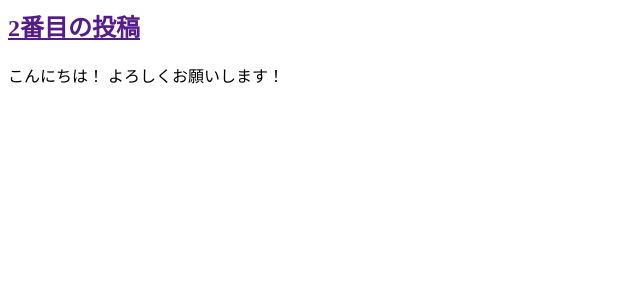
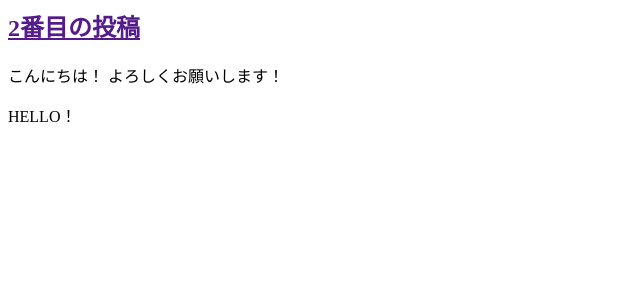
Before and after one commit to Noriko08/my-first-blog, a Django app: page / in a window 1280 px wide. Shown: the part 227-527 px from the top of the page, without its empty margins (0-640 px from the left). Run offline with Django 5.2, Linux system fonts and the light colour scheme.

Commit message:
HELLO追加

```diff
--- a/blog/templates/blog/post_list.html
+++ b/blog/templates/blog/post_list.html
@@ -17,6 +17,7 @@
             <p>公開日: 2014/06/14, 12:14</p>
             <h2><a href="">2番目の投稿</a></h2>
             <p> こんにちは！ よろしくお願いします！ </p>
+            <p>HELLO！</p>
         </div>
     </body>
 </html>
```
